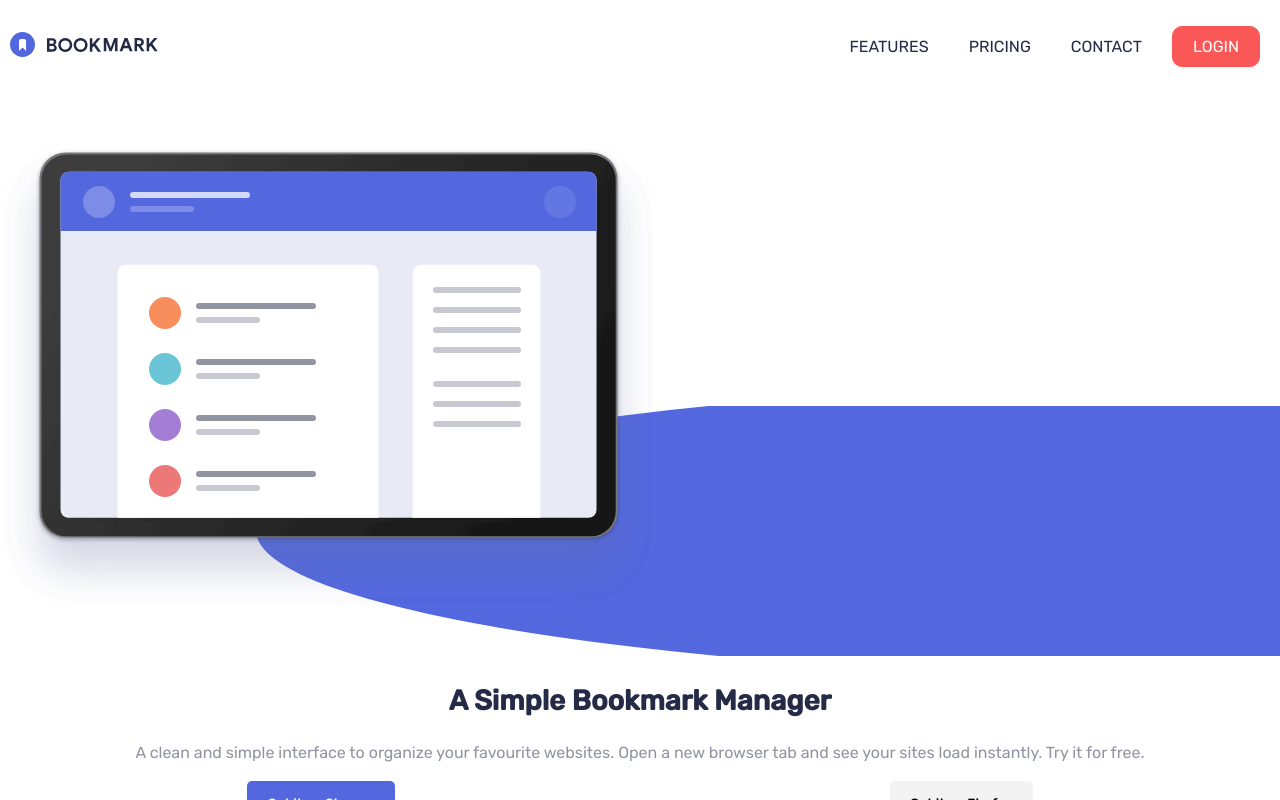
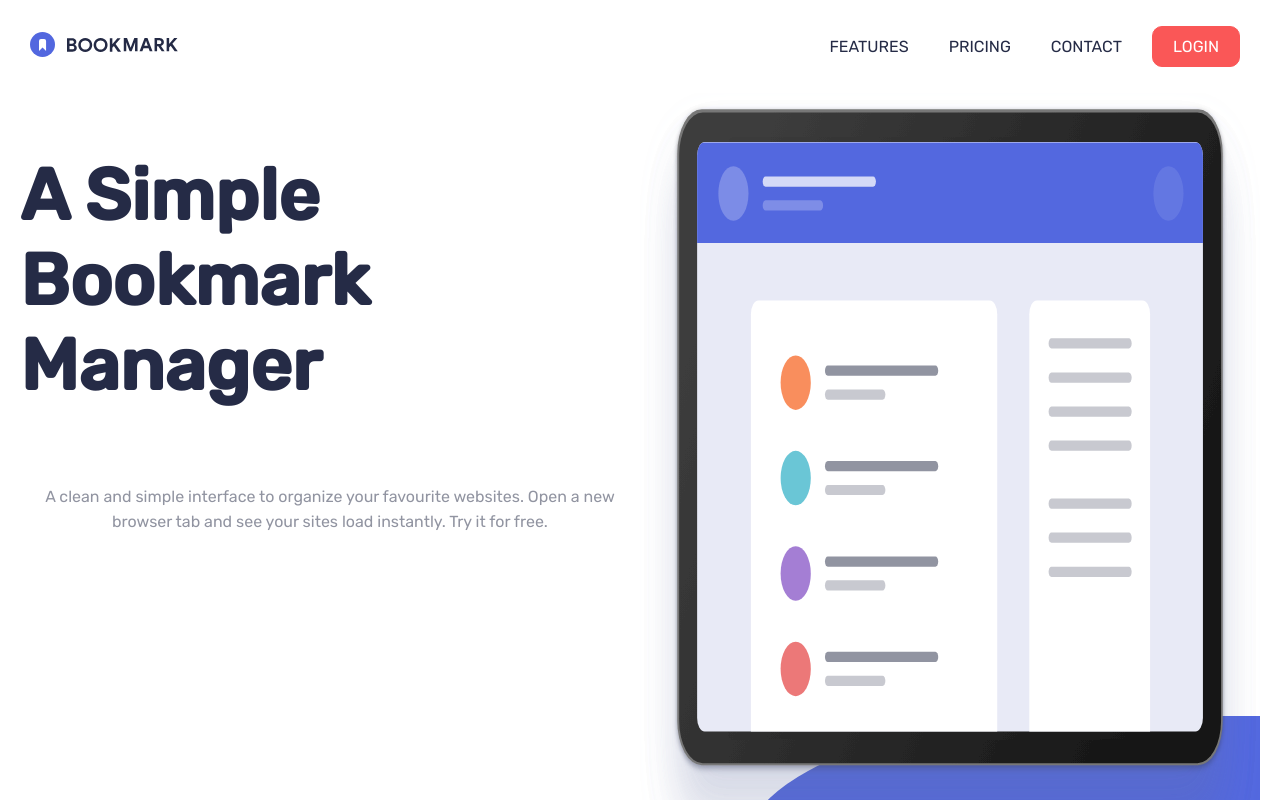
Before and after one commit to Erickowski/PlatziMaster_Week4_ChallengeReact, a React app: page / in a window 1280 px wide. Shown: the top 800 px of the page. Built offline with nearby package versions, Linux system fonts and the light colour scheme.

Commit message:
hero config grid

```diff
--- a/src/assets/css/header.scss
+++ b/src/assets/css/header.scss
@@ -3,6 +3,9 @@
 .header {
     padding: 10px;
     margin-bottom: 50px;
+    @media screen and (min-width: 1023px) {
+        margin-bottom: 0;
+    }
     &__nav {
         display: flex;
         align-items: center;
--- a/src/assets/css/hero.scss
+++ b/src/assets/css/hero.scss
@@ -2,10 +2,22 @@
 
 .hero {
     margin-bottom: 100px;
+    @media screen and (min-width: 1023px) {
+        display: grid;
+        grid-template-columns: 1fr 1fr;
+        grid-template-rows: 1fr 1fr;
+    }
     &__picture {
         display: flex;
         position: relative;
         margin-bottom: 75px;
+        @media screen and (min-width: 1023px) {
+            margin-bottom: 0;
+            grid-column-start: 2;
+            grid-column-end: 3;
+            grid-row-start: 1;
+            grid-row-end: 4;
+        }
         &--image {
             max-width: 100%;
             z-index: 1;
@@ -21,22 +33,39 @@
             background-color: $soft-blue;
             -webkit-clip-path: ellipse(80% 60% at 100% 50%);
             clip-path: ellipse(80% 60% at 100% 50%);
+            @media screen and (min-width: 1023px) {
+                width: 50vw;
+            }
         }
     }
     &__title {
         font-size: 28px;
         text-align: center;
         color: $very-dark-blue;
+        @media screen and (min-width: 1023px) {
+            grid-row-start: 1;
+            grid-row-end: 2;
+            font-size: 72px;
+            text-align: left;
+        }
     }
     &__description {
         text-align: center;
         color: $grayish-blue;
         padding: 0 25px;
         line-height: 25px;
+        @media screen and (min-width: 1023px) {
+            grid-row-start: 2;
+            grid-row-end: 3;
+        }
     }
     &__buttons {
         display: flex;
         justify-content: space-around;
+        @media screen and (min-width: 1023px) {
+            grid-row-start: 3;
+            grid-row-end: 4;
+        }
         & > button {
             padding: 15px 20px;
             border-radius: 5px;
--- a/src/assets/css/index.scss
+++ b/src/assets/css/index.scss
@@ -7,4 +7,7 @@
 body {
     margin: 0;
     padding: 0;
+    @media screen and (min-width: 1023px) {
+        margin: 0 20px;
+    }
 }
```
